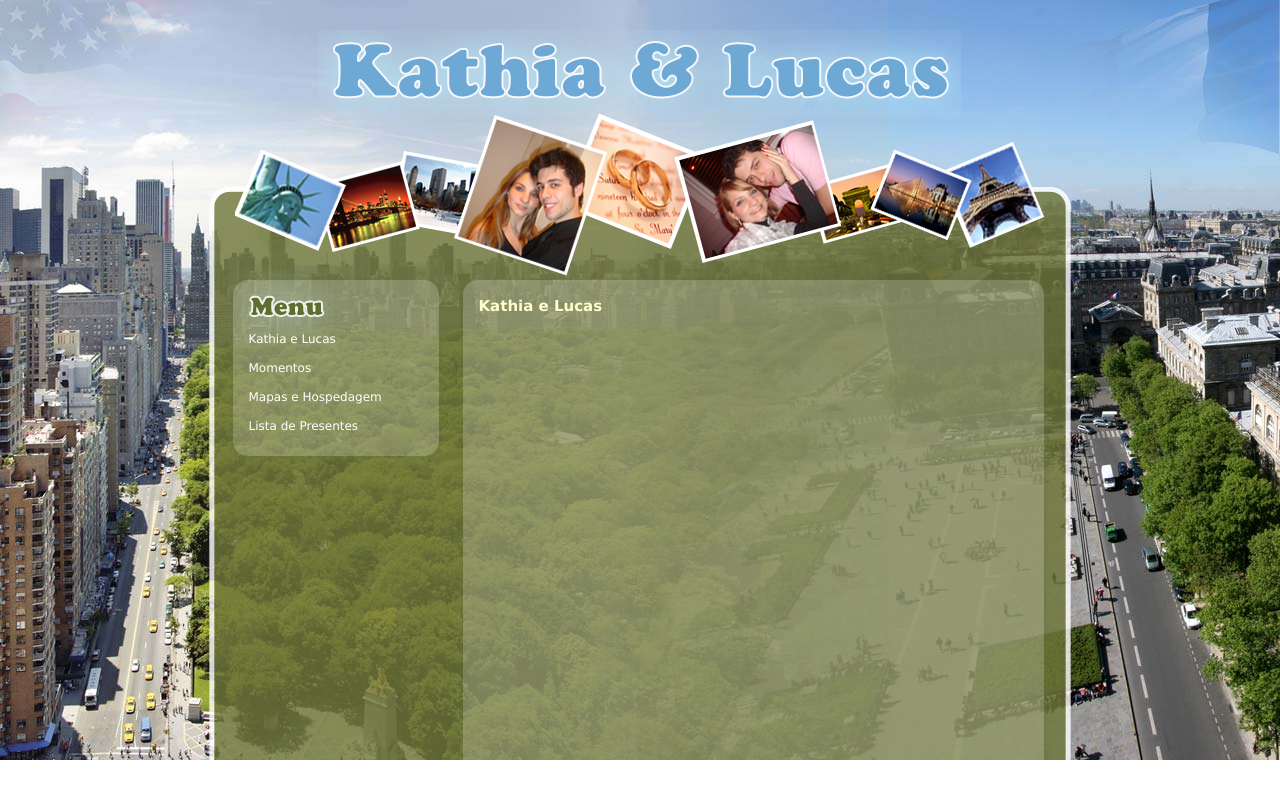
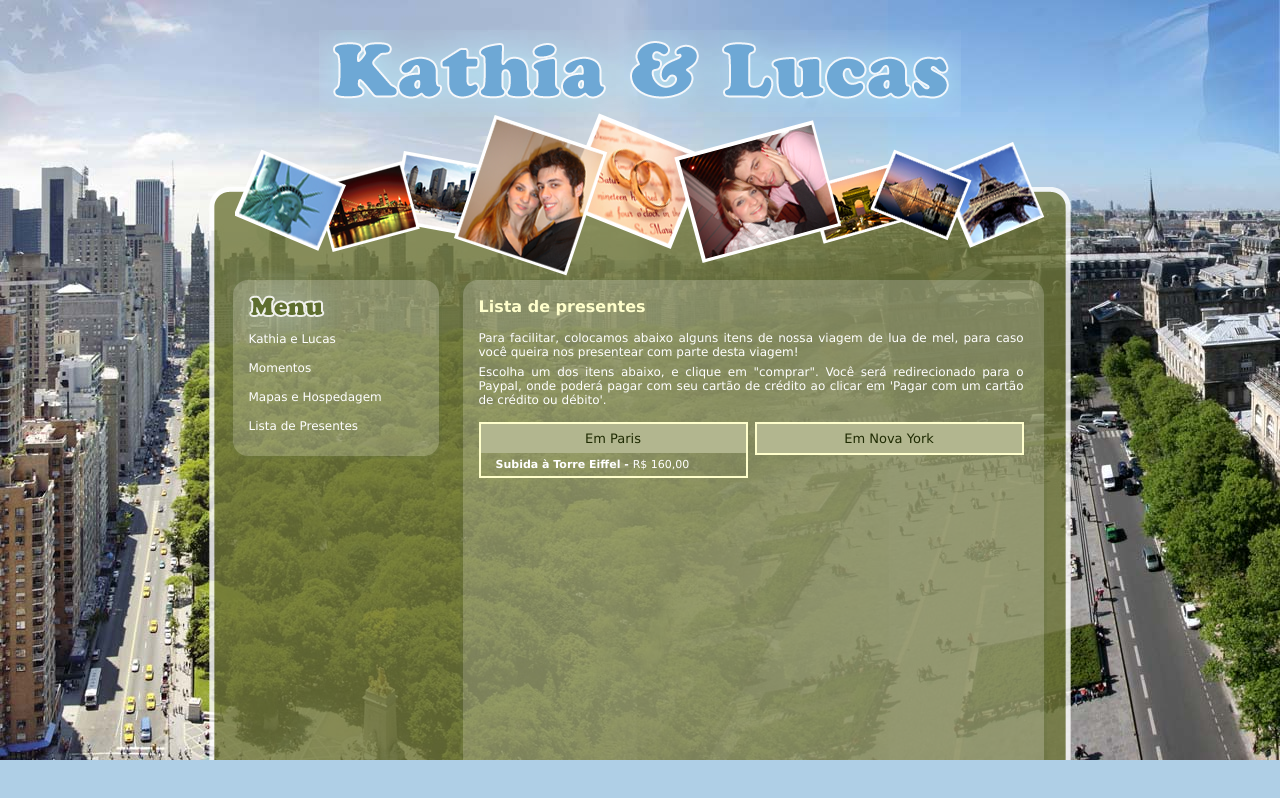
Before and after one commit to lucastex/kathiaelucas.com.br, a plain HTML site: page index.html in a window 1280 px wide. Drawn offline with nearby package versions, Linux system fonts and the light colour scheme.

Commit message:
alteracoes para cotas

```diff
--- a/css/stylesheet.css
+++ b/css/stylesheet.css
@@ -1,5 +1,6 @@
 /* Geral - Componentes Basicos  */
 * {margin:0; padding:0;}
+html { background-color: #AFCFE6;}
 body {font-size:62.5%; /* line-height:1.25; */ font-family: verdana, freesans, garuda, helvetica, sans-serif; color: #666; background-color: #FFF;}
 img, ul, a, fieldset {border: 0; list-style: none}
 a{cursor: pointer; text-decoration:none;}
@@ -30,8 +31,57 @@ div.scroll { height: 450px; overflow: auto; }
 
 h2 {
 	color: #FFFFCC;
+	margin-bottom: 15px;
+	font-size: 16px;
 }
 
 p {
-	color: #FFFFCC;
+	font-size: 12px;
+	text-align: justify;
+	color: #FFFFFF;
 }
+
+#cotas-container {
+	margin-top: 15px;
+}
+
+#cotas-paris {
+	float: left;
+	margin-right: 7px;
+}
+
+#cotas-ny {
+	float: left;
+}
+
+.cotas {
+	width: 265px;
+	border: 2px solid #FFFFCC;
+}
+
+.cotas-titulo {
+	padding: 7px;
+	text-align: center;
+	font-size: 13px;
+	color: #1F2B03;
+	background-color: #B2B68F;
+}
+
+.cotas ul {
+	margin-bottom: 5px;
+	margin-left: 15px;
+}
+
+.cotas ul li {
+	padding-top: 5px;
+	font-size: 11px;
+}
+
+.cotas ul li a {
+	color: #FFFFFF;
+	font-weight: bold;
+}
+
+.cotas ul li a span {
+	font-weight: normal;
+}
--- a/index.html
+++ b/index.html
@@ -31,7 +31,7 @@
 		</div>
 		<script>
 
-			$("#middle").load("inicio.html");
+			$("#middle").load("lista.html");
 
 			$(document).ready(function() {
 
--- a/lista.html
+++ b/lista.html
@@ -1 +1,19 @@
-lista
+<h2>Lista de presentes</h2>
+
+<p>Para facilitar, colocamos abaixo alguns itens de nossa viagem de lua de mel, para caso você queira nos presentear com parte desta viagem!</p>
+<p>Escolha um dos itens abaixo, e clique em "comprar". Você será redirecionado para o Paypal, onde poderá pagar com seu cartão de crédito ao clicar em 'Pagar com um cartão de crédito ou débito'.</p>
+
+<div id="cotas-container">
+
+	<div class="cotas" id="cotas-paris">
+		<div class="cotas-titulo">Em Paris</div>
+		<ul>
+			<li><a href="https://www.paypal.com/cgi-bin/webscr?cmd=_s-xclick&hosted_button_id=HBYCMHESTQRKE">Subida à Torre Eiffel - <span>R$ 160,00</span></a></li>
+		</ul>
+	</div>
+
+	<div class="cotas" id="cotas-ny">
+		<div class="cotas-titulo">Em Nova York</div>
+	</div>
+
+</div>
```
Also changed, not shown: img/bullet.gif (added), img/gift.gif (added).
